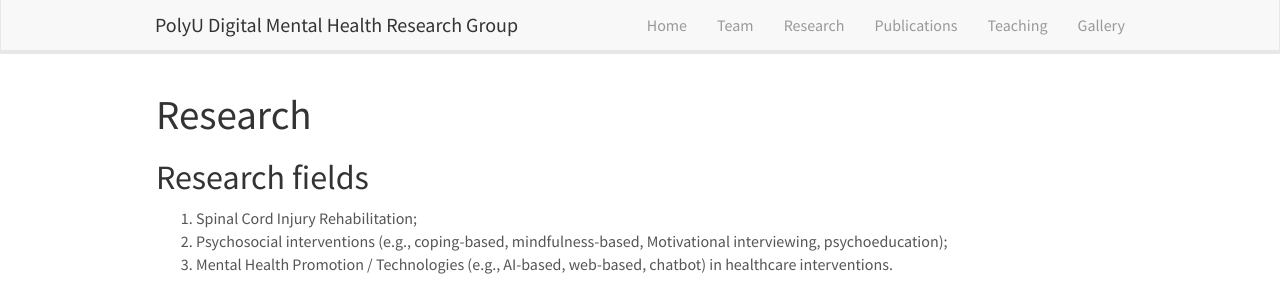
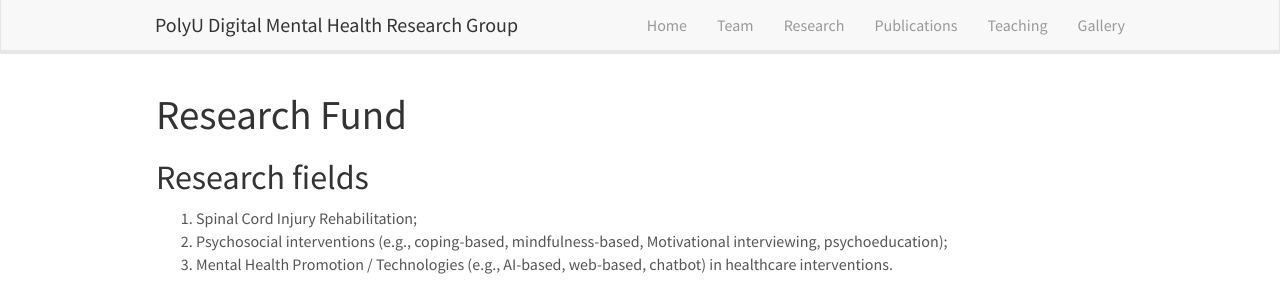
Before and after one commit to polyuly/SKYHMT.github.io, a Jekyll site: the page built from _pages/research.md, in a window 1280 px wide and 1313 px high. Shown: the top 289 px of the window. Built offline with Jekyll 4.4.1, drawn with Linux system fonts in a browser that asks for light colours; nearby versions of some CDN libraries.

Commit message:
title of research and publication

```diff
--- a/_pages/research.md
+++ b/_pages/research.md
@@ -6,7 +6,7 @@ sitemap: false
 permalink: /research/
 ---
 
-# Research
+# Research Fund
 
 ## Research fields
 1. Spinal Cord Injury Rehabilitation;
```
Also changed, not shown: _pages/publications copy.md (+1 -1 lines).
